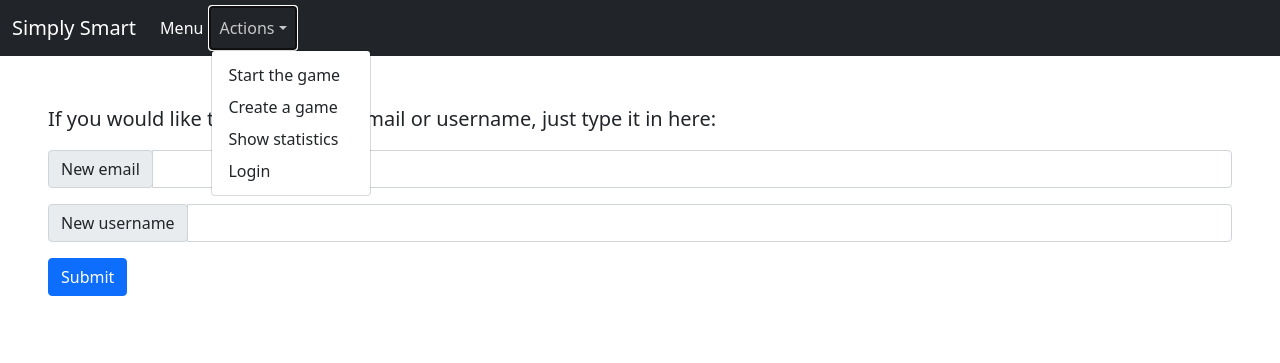
After one commit to Flowdawan/SimplySmart, a Django app: page /game/auth/manage in a window 1280 px wide, after a click on "Actions". The commit adds this page. Shown: the top 363 px of the page. Run offline with Django 4.2, Linux system fonts and the light colour scheme.

Commit message:
created new urls and views for html sites - anchor tags clickable

```diff
--- /dev/null
+++ b/game/static/css/navbar.css
@@ -0,0 +1,7 @@
+body {
+    padding-bottom: 20px;
+  }
+
+  .navbar {
+    margin-bottom: 20px;
+  }
--- /dev/null
+++ b/game/templates/auth/manageUser.html
@@ -0,0 +1,24 @@
+{% extends 'layout.html' %}
+{% block content %}
+<div class="bg-transparent m-4 p-4">
+    <p class="lead">
+        If you would like to change your email or username, just type it in here:
+    </p>
+
+    <div class="input-group mb-3">
+        <div class="input-group-prepend">
+            <span class="input-group-text" id="inputGroup-sizing-default">New email</span>
+        </div>
+
+        <input type="text" class="form-control" aria-label="Sizing example input" aria-describedby="inputGroup-sizing-default">
+    </div>
+
+    <div class="input-group mb-3">
+        <div class="input-group-prepend">
+            <span class="input-group-text" id="inputGroup-sizing-default">New username</span>
+        </div>
+        <input type="text" class="form-control" aria-label="Sizing example input" aria-describedby="inputGroup-sizing-default">
+    </div>
+    <input class="btn btn-primary" type="submit" value="Submit">
+</div>
+{% endblock %}
--- a/game/templates/game/menu.html
+++ b/game/templates/game/menu.html
@@ -14,7 +14,7 @@
             <div class="card-body">
                 <h5 class="card-title">Start the regular Electronics game</h5>
                 <p class="card-text">Here you will be offered a broad variety of questions on such topics as GPIO, Interrupts, Timer and many more. Sounds like fun?</p>
-                <a href="{% url 'emgame' 0 %}" class="btn btn-primary">Start!</a>
+                <a href="{% url 'regularGame' 0 %}" class="btn btn-primary">Start!</a>
             </div>
             </div>
         </div>
@@ -34,7 +34,7 @@
             <div class="card-body">
                 <h5 class="card-title">Create your own game</h5>
                 <p class="card-text">Want to create your own set a question? Have a really good idea for a fun game? </p>
-                <a href="#" class="btn btn-primary">Yes!</a>
+                <a href="{% url 'customGame' %}" class="btn btn-primary">Yes!</a>
             </div>
             </div>
         </div>
--- a/game/templates/game/rightAnswer.html
+++ b/game/templates/game/rightAnswer.html
@@ -8,7 +8,7 @@
     <h5 class="card-header">The right answer is:</h5>
     <div class="card-body">
         <p class="card-text">{{ question.answer_1_right_one }} </p>
-        <a href="{% url 'emgame' id %}" class="btn btn-primary">Go to the next question</a>
+        <a href="{% url 'regularGame' id %}" class="btn btn-primary">Go to the next question</a>
     </div>
 </div>
 {% endblock %}
--- a/game/templates/game/wrongAnswer.html
+++ b/game/templates/game/wrongAnswer.html
@@ -8,7 +8,7 @@
     <h5 class="card-header">The right answer is:</h5>
     <div class="card-body">
         <p class="card-text">{{ question.answer_1_right_one }}</p>
-        <a href="{% url 'emgame' id %}" class="btn btn-primary">Go to the next question</a>
+        <a href="{% url 'regularGame' id %}" class="btn btn-primary">Go to the next question</a>
     </div>
 </div>
 {% endblock %}
--- a/game/templates/layout.html
+++ b/game/templates/layout.html
@@ -1,4 +1,5 @@
 {% load static %}
+<!DOCTYPE html>
 <html lang="en">
   <head>
     <meta charset="UTF-8" />
@@ -6,6 +7,25 @@
     <meta name="viewport" content="width=device-width, initial-scale=1.0" />
     <link href="https://cdn.jsdelivr.net/npm/bootstrap@5.1.3/dist/css/bootstrap.min.css" rel="stylesheet" integrity="sha384-1BmE4kWBq78iYhFldvKuhfTAU6auU8tT94WrHftjDbrCEXSU1oBoqyl2QvZ6jIW3" crossorigin="anonymous" />
     <title>Simply Smart</title>
+
+    <!-- Style for the navbar -->
+    <style>
+      .bd-placeholder-img {
+        font-size: 1.125rem;
+        text-anchor: middle;
+        -webkit-user-select: none;
+        -moz-user-select: none;
+        user-select: none;
+      }
+
+      @media (min-width: 768px) {
+        .bd-placeholder-img-lg {
+          font-size: 3.5rem;
+        }
+      }
+    </style>
+      <!-- Custom styles for this template -->
+    <link href="{% static 'css/navbar.css' %}" rel="stylesheet">
   </head>
   <body>
     {% include "partials/navbar.html" %}
--- a/game/templates/partials/navbar.html
+++ b/game/templates/partials/navbar.html
@@ -1,28 +1,6 @@
-<style>
-    .bd-placeholder-img {
-      font-size: 1.125rem;
-      text-anchor: middle;
-      -webkit-user-select: none;
-      -moz-user-select: none;
-      user-select: none;
-    }
-
-    @media (min-width: 768px) {
-      .bd-placeholder-img-lg {
-        font-size: 3.5rem;
-      }
-    }
-  </style>
-
-
-  <!-- Custom styles for this template -->
-  <link href="navbar.css" rel="stylesheet">
-</head>
-<body>
-
 <nav class="navbar navbar-expand-md navbar-dark bg-dark" aria-label="Fourth navbar example">
   <div class="container-fluid">
-    <a class="navbar-brand" href="#">Simply Smart</a>
+    <a class="navbar-brand" href="{% url 'menu'  %}">Simply Smart</a>
     <button class="navbar-toggler" type="button" data-bs-toggle="collapse" data-bs-target="#navbarsExample04" aria-controls="navbarsExample04" aria-expanded="false" aria-label="Toggle navigation">
       <span class="navbar-toggler-icon"></span>
     </button>
@@ -30,18 +8,18 @@
     <div class="collapse navbar-collapse" id="navbarsExample04">
       <ul class="navbar-nav me-auto mb-2 mb-md-0">
         <li class="nav-item">
-          <a class="nav-link active" aria-current="page" href="#">Menu</a>
+          <a class="nav-link active" aria-current="page" href="{% url 'menu'  %}">Menu</a>
         </li>
         {% if user.is_authenticated %}
           <li class="nav-item">
-            <a class="nav-link active" aria-current="page" href="#">{{ user.username }}</a>
+            <a class="nav-link active" aria-current="page" href="{% url 'manageUser' %}">{{ user.username }}</a>
           </li>
         {% endif %}
         <li class="nav-item dropdown">
           <a class="nav-link dropdown-toggle" href="#" id="dropdown04" data-bs-toggle="dropdown" aria-expanded="false">Actions</a>
           <ul class="dropdown-menu" aria-labelledby="dropdown04">
-            <li><a class="dropdown-item" href="#">Start the game</a></li>
-            <li><a class="dropdown-item" href="#">Create a game</a></li>
+            <li><a class="dropdown-item" href="{% url 'regularGame' %}">Start the game</a></li>
+            <li><a class="dropdown-item" href="{% url 'customGame'  %}">Create a game</a></li>
             <li><a class="dropdown-item" href="#">Show statistics</a></li>
             {% if user.is_authenticated %}
             <li><a href="{% url 'signout' %}" class="btn btn-primary dropdown-item">Logout</a></li>
--- a/game/urls.py
+++ b/game/urls.py
@@ -7,7 +7,10 @@ urlpatterns = [
     path('signout', views.signout, name='signout'),
     path('signup', views.signup, name='signup'),
     path('menu', views.menu, name='menu'),
-    path('emgame', views.regular_game, name='emgame'),
-    path('emgame/<int:question_id>', views.regular_game, name='emgame'),
+    path('regularGame', views.regular_game, name='regularGame'),
+    path('regularGame/<int:question_id>', views.regular_game, name='regularGame'),
     path('checkAnswer/<int:question_id>/<int:answer_id>', views.check_answer, name='checkAnswer'),
+    path('auth/manage', views.manageUser, name='manageUser'),
+    path('game/customGame/create', views.customGame, name='customGame'),
+
 ]
--- a/game/views.py
+++ b/game/views.py
@@ -96,3 +96,9 @@ def isEarnedBadge(question):
     if question.number_answered_right == 3:
         question.earned_Badge = True
         question.save()
+
+def manageUser(request):
+    return render(request, 'auth/manageUser.html')
+
+def customGame(request):
+    return render(request, 'game/customGame/gameCreate.html')
```
Also changed, not shown: game/templates/auth/signin.html (+0 -10 lines), game/templates/game/customGame/noGamesyet.html (+1 -22 lines).
